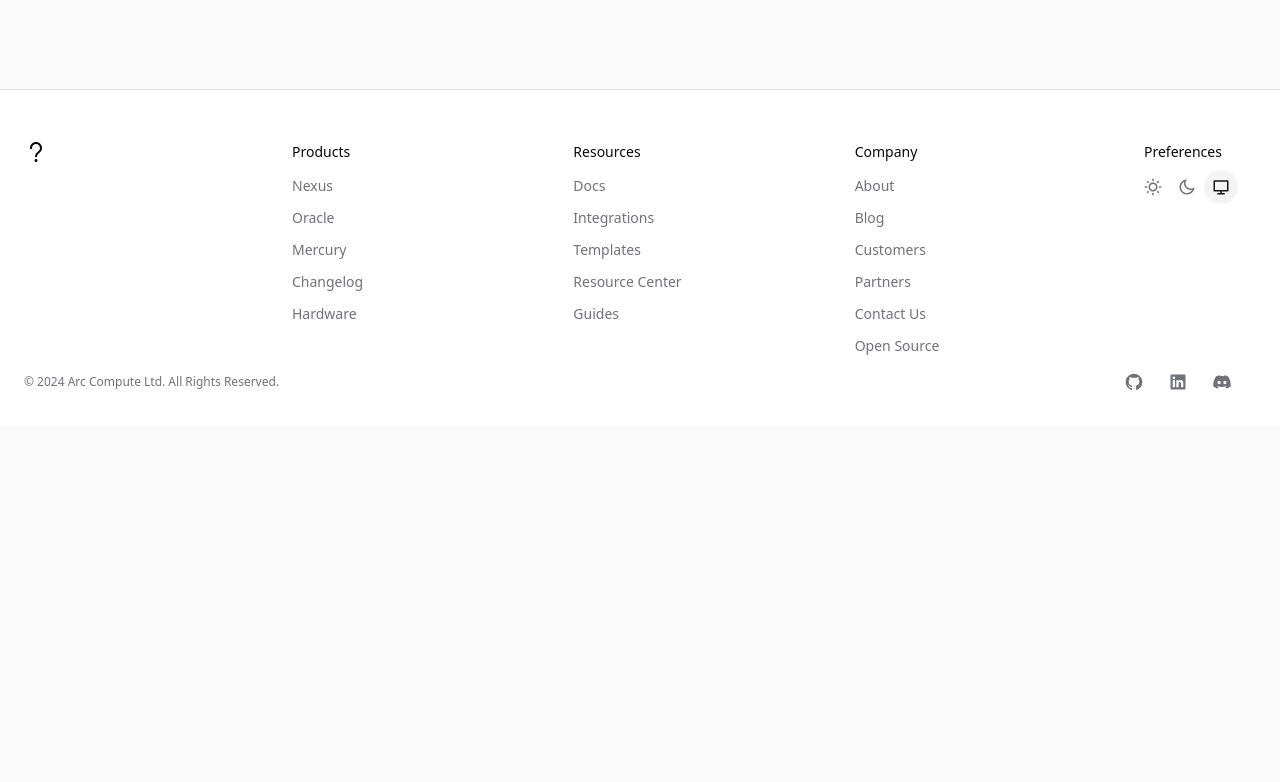
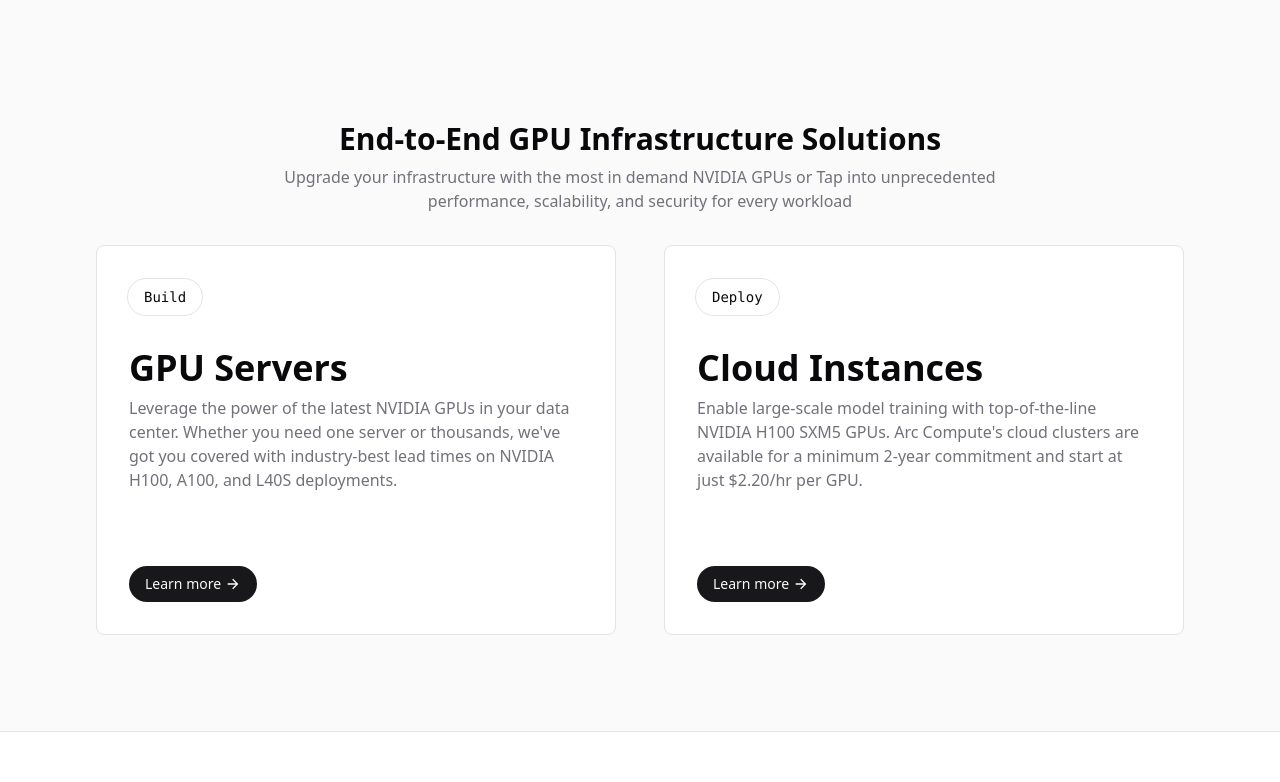
Before and after one commit to kyrylolvov/arc-website, a Next.js app: page / in a window 1280 px wide. Shown: the part 2000-2782 px from the top of the page. Before the commit the page ends 2426 px from the top, so only its background shows below. Built offline with nearby package versions, Linux system fonts and the light colour scheme.

Commit message:
CHANGED: - Added new section to home page
Signed-off-by: kyrylolvov <kyrylo@arccompute.io>

```diff
--- a/src/app/page.tsx
+++ b/src/app/page.tsx
@@ -67,7 +67,7 @@
 
       <div className="mt-32 w-full">
         <h2 className="text-center text-3xl font-semibold">The Leader In GPU Optimization</h2>
-        <p className="mx-auto mt-2 max-w-[90%] text-center font-light text-muted-foreground">
+        <p className="mx-auto mt-2 max-w-[70%] text-center font-light text-muted-foreground">
           Achieving peak GPU performance has eluded even the most advanced organizations due to the current limitations
           in managing and manipulating how data flows and threads execute on GPUs.
         </p>
@@ -121,7 +121,7 @@
 
       <div className="mt-32 w-full">
         <h2 className="text-center text-3xl font-semibold">Unlock the True Potential of Your GPU Infrastructure</h2>
-        <p className="mx-auto mt-2 max-w-[90%] text-center font-light text-muted-foreground">
+        <p className="mx-auto mt-2 max-w-[70%] text-center font-light text-muted-foreground">
           An advanced GPU management solution that maximizes user and task density, optimizing GPU utilization and
           performance across your data center.
         </p>
@@ -179,6 +179,50 @@
           </div>
         </div>
       </div>
+
+      <div className="mt-32 w-full">
+        <h2 className="text-center text-3xl font-semibold">End-to-End GPU Infrastructure Solutions</h2>
+        <p className="mx-auto mt-2 max-w-[70%] text-center font-light text-muted-foreground">
+          Upgrade your infrastructure with the most in demand NVIDIA GPUs or Tap into unprecedented performance,
+          scalability, and security for every workload
+        </p>
+        <div className="mt-8 grid grid-cols-2 gap-12">
+          <div className="flex aspect-[4/3] w-full flex-col justify-between rounded-lg border bg-white p-8 dark:bg-black">
+            <div className="grid gap-8">
+              <div className="-ml-0.5 w-fit rounded-full border px-4 py-2 font-mono text-sm">Build</div>
+              <div className="grid gap-2">
+                <h2 className="text-4xl font-semibold">GPU Servers</h2>
+                <p className="text-muted-foreground">
+                  Leverage the power of the latest NVIDIA GPUs in your data center. Whether you need one server or
+                  thousands, we{"'"}ve got you covered with industry-best lead times on NVIDIA H100, A100, and L40S
+                  deployments.
+                </p>
+              </div>
+            </div>
+            <Button size="sm" className="group flex w-fit gap-1">
+              Learn more
+              <RiArrowRightLine className="mt-[1px] h-4 w-4 transition-transform duration-150 ease-out group-hover:-rotate-45" />
+            </Button>
+          </div>
+
+          <div className="flex aspect-[4/3] w-full flex-col justify-between rounded-lg border bg-white p-8 dark:bg-black">
+            <div className="grid gap-8">
+              <div className="-ml-0.5 w-fit rounded-full border px-4 py-2 font-mono text-sm">Deploy</div>
+              <div className="grid gap-2">
+                <h2 className="text-4xl font-semibold">Cloud Instances</h2>
+                <p className="text-muted-foreground">
+                  Enable large-scale model training with top-of-the-line NVIDIA H100 SXM5 GPUs. Arc Compute{"'"}s cloud
+                  clusters are available for a minimum 2-year commitment and start at just $2.20/hr per GPU.
+                </p>
+              </div>
+            </div>
+            <Button size="sm" className="group flex w-fit gap-1">
+              Learn more
+              <RiArrowRightLine className="mt-[1px] h-4 w-4 transition-transform duration-150 ease-out group-hover:-rotate-45" />
+            </Button>
+          </div>
+        </div>
+      </div>
     </main>
   );
 }
--- a/src/components/header.tsx
+++ b/src/components/header.tsx
@@ -45,7 +45,8 @@
   }, [activeNavItem]);
 
   return (
-    <header className="fixed z-30 flex h-[68px] w-full max-w-screen-2xl items-center justify-between border-b bg-white px-6 dark:bg-black">
+    <header className="fixed z-30 w-full border-b bg-white dark:bg-black">
+      <div className="mx-auto flex h-[68px] max-w-screen-2xl items-center justify-between px-6">
         <Link href={"/"} className="w-[138px]">
           {/* <Icons.Logo className="h-[22px]" /> */}
           <RiQuestionMark className="h-5" />
@@ -175,6 +176,7 @@
           Book a demo
           <RiArrowRightLine className="mt-[1px] h-4 w-4 transition-transform duration-150 ease-out group-hover:-rotate-45" />
         </Button>
+      </div>
     </header>
   );
 }
```
Lines whose indentation alone changed are shown as unchanged.
